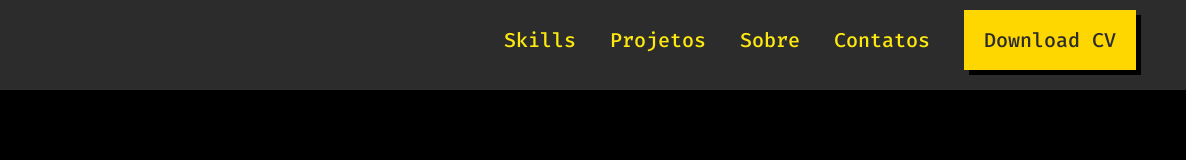
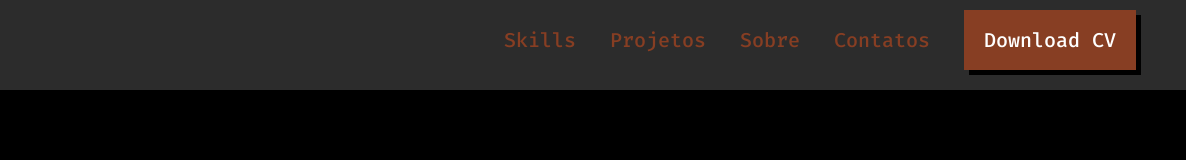
Before and after one commit to CaiusIbiapina/curso-html-css-feliz, a plain HTML site: page index.html in a window 1280 px wide. Shown: the full height of the page, 94-1280 px from the left. Drawn offline with Linux system fonts and the light colour scheme.

Commit message:
Removeu cor amarelo

```diff
--- a/CSS/index.css
+++ b/CSS/index.css
@@ -10,7 +10,7 @@ nav {
 }
 
 a{
-    color: #fde910;
+    color:#873e23;
     font-size: 20px;
     font-family: "Fira Code", Arial, Helvetica, sans-serif;
     font-weight: 500;
@@ -20,8 +20,8 @@ a{
 
 #button {
     display: inline-block;
-    background-color: #ffd700;
-    color: #2c2c2c;
+    background-color: #873e23;
+    color: #FFF;
     height: 60px;
     line-height: 60px;
     padding-left: 20px;
```
